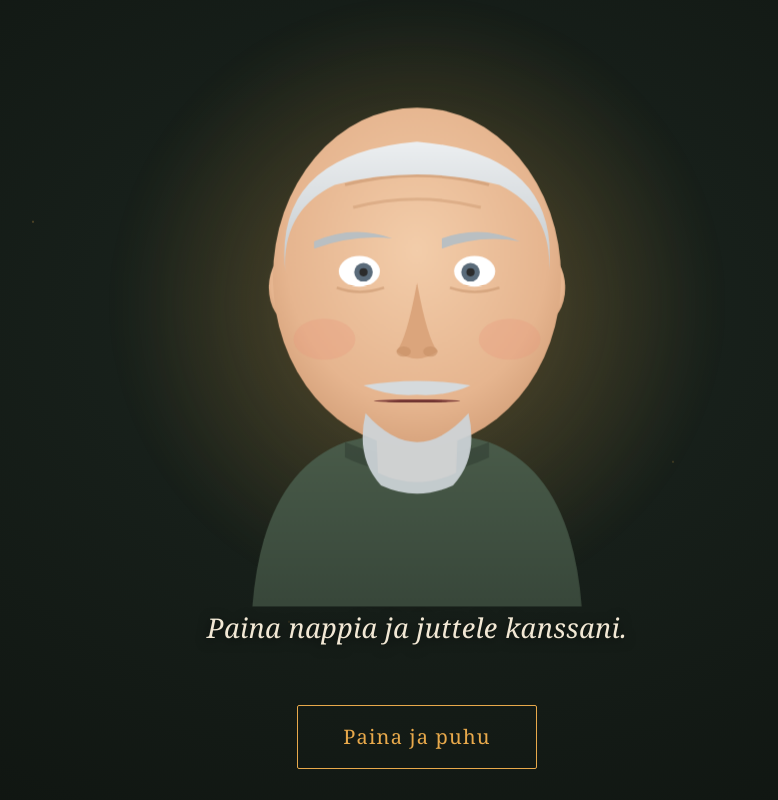
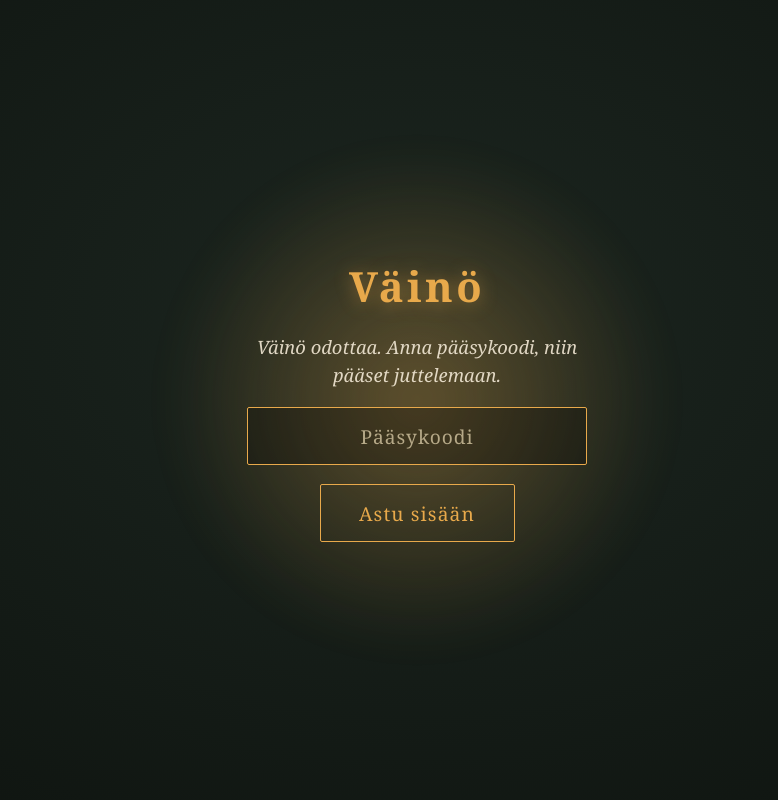
Before and after one commit to JariCode/vainoai, a React (Vite) app in the folder frontendvainoai/: page / in a window 1280 px wide. Shown: the whole page, without its empty margins (223-1001 px from the left). Built offline with nearby package versions, Linux system fonts and the light colour scheme.

Commit message:
Lisätty pääsykoodi ja sen muistaminen sessionStorageen

```diff
--- a/frontendvainoai/src/App.jsx
+++ b/frontendvainoai/src/App.jsx
@@ -1,9 +1,11 @@
 import { useState, useRef, useCallback } from 'react'
 import Vaino from './components/Vaino'
+import Paasyportti from './components/Paasyportti'
 import { aanitaJaTunnista } from './utils/puheentunnistus'
 import './App.css'
 
 function App() {
+  const [paasykoodi, setPaasykoodi] = useState(() => sessionStorage.getItem('vaino-koodi'))
   const [tila, setTila] = useState('odottaa')
   const [teksti, setTeksti] = useState('Paina nappia ja juttele kanssani.')
   const [suunAvaus, setSuunAvaus] = useState(0)
@@ -35,18 +37,21 @@ function App() {
   const aloitaPuhuminen = useCallback(async () => {
     setTila('kuuntelee')
     try {
-      const puhe = await aanitaJaTunnista()
+      const puhe = await aanitaJaTunnista(paasykoodi)
       await kasitteleKayttajanPuhe(puhe)
     } catch (e) {
       console.error(e)
       setTila('odottaa')
     }
-  }, [kasitteleKayttajanPuhe])
+  }, [kasitteleKayttajanPuhe, paasykoodi])
 
   const haeVastaus = async (viestit) => {
     const r = await fetch('/api/keskustele', {
       method: 'POST',
-      headers: { 'Content-Type': 'application/json' },
+      headers: {
+        'Content-Type': 'application/json',
+        'x-paasykoodi': paasykoodi,
+      },
       body: JSON.stringify({ viestit }),
     })
     const data = await r.json()
@@ -56,7 +61,10 @@ function App() {
   const puhu = async (sanat) => {
     const r = await fetch('/api/puhu', {
       method: 'POST',
-      headers: { 'Content-Type': 'application/json' },
+      headers: {
+        'Content-Type': 'application/json',
+        'x-paasykoodi': paasykoodi,
+      },
       body: JSON.stringify({ teksti: sanat }),
     })
     const audioData = await r.arrayBuffer()
@@ -113,6 +121,18 @@ function App() {
     })
   }
 
+  // Ennen koodin syöttöä näytetään pääsyportti
+  if (!paasykoodi) {
+    return (
+      <Paasyportti
+        onAvattu={(koodi) => {
+          sessionStorage.setItem('vaino-koodi', koodi)
+          setPaasykoodi(koodi)
+        }}
+      />
+    )
+  }
+
   return (
     <div className="vaino-sivu">
       <Vaino tila={tila} suunAvaus={suunAvaus} />
--- /dev/null
+++ b/frontendvainoai/src/components/Paasyportti.css
@@ -0,0 +1,114 @@
+.portti-sivu {
+  position: relative;
+  height: 100vh;
+  display: flex;
+  align-items: center;
+  justify-content: center;
+  overflow: hidden;
+}
+
+.portti-sivu::before {
+  content: '';
+  position: absolute;
+  top: 50%;
+  left: 50%;
+  width: 520px;
+  height: 520px;
+  transform: translate(-50%, -50%);
+  background: radial-gradient(circle, var(--kynttila-hehku) 0%, transparent 68%);
+  filter: blur(24px);
+  animation: lepatus 5s ease-in-out infinite;
+  pointer-events: none;
+}
+
+@keyframes lepatus {
+  0%, 100% { opacity: 0.7; transform: translate(-50%, -50%) scale(1); }
+  50% { opacity: 1; transform: translate(-50%, -50%) scale(1.05); }
+}
+
+.portti-laatikko {
+  position: relative;
+  z-index: 1;
+  display: flex;
+  flex-direction: column;
+  align-items: center;
+  gap: 1.2rem;
+  padding: 3rem 2.5rem;
+  max-width: 420px;
+  width: 90%;
+  text-align: center;
+}
+
+.portti-otsikko {
+  font-family: 'Georgia', serif;
+  font-size: 2.6rem;
+  letter-spacing: 0.08em;
+  color: var(--kynttila);
+  margin: 0;
+  text-shadow: 0 2px 18px var(--kynttila-hehku);
+}
+
+.portti-teksti {
+  font-family: 'Georgia', serif;
+  font-style: italic;
+  font-size: 1.15rem;
+  line-height: 1.5;
+  color: var(--teksti);
+  opacity: 0.9;
+  margin: 0;
+}
+
+.portti-kentta {
+  width: 100%;
+  padding: 0.9rem 1.1rem;
+  font-size: 1.2rem;
+  font-family: 'Georgia', serif;
+  text-align: center;
+  letter-spacing: 0.15em;
+  background: rgba(0, 0, 0, 0.25);
+  border: 1.5px solid var(--teksti-himmea);
+  border-radius: 2px;
+  color: var(--teksti);
+  outline: none;
+  transition: border-color 0.25s;
+}
+
+.portti-kentta:focus {
+  border-color: var(--kynttila);
+}
+
+.portti-kentta::placeholder {
+  color: var(--teksti-himmea);
+  letter-spacing: 0.05em;
+}
+
+.portti-nappi {
+  font-family: 'Georgia', serif;
+  font-size: 1.2rem;
+  letter-spacing: 0.06em;
+  padding: 0.9rem 2.4rem;
+  border: 1.5px solid var(--kynttila);
+  border-radius: 2px;
+  background: transparent;
+  color: var(--kynttila);
+  cursor: pointer;
+  transition: all 0.25s ease;
+}
+
+.portti-nappi:hover:not(:disabled) {
+  background: var(--kynttila);
+  color: var(--yo-ala);
+  box-shadow: 0 0 30px var(--kynttila-hehku);
+}
+
+.portti-nappi:disabled {
+  opacity: 0.55;
+  cursor: default;
+}
+
+.portti-virhe {
+  color: #e0937a;
+  font-family: 'Georgia', serif;
+  font-size: 1rem;
+  margin: 0;
+}
--- /dev/null
+++ b/frontendvainoai/src/components/Paasyportti.jsx
@@ -0,0 +1,63 @@
+import { useState } from 'react'
+import './Paasyportti.css'
+
+// Pääsyportti: kysyy pääsykoodin ennen kuin Väinö tulee näkyviin.
+// Kun koodi on oikein, se välitetään ylös (onAvattu) ja tallennetaan
+// pyyntöjen otsakkeeseen.
+function Paasyportti({ onAvattu }) {
+  const [koodi, setKoodi] = useState('')
+  const [virhe, setVirhe] = useState('')
+  const [tarkistaa, setTarkistaa] = useState(false)
+
+  const tarkista = async () => {
+    if (!koodi.trim()) return
+    setTarkistaa(true)
+    setVirhe('')
+    try {
+      const r = await fetch('/api/tarkista', {
+        method: 'POST',
+        headers: {
+          'Content-Type': 'application/json',
+          'x-paasykoodi': koodi.trim(),
+        },
+      })
+      if (r.ok) {
+        onAvattu(koodi.trim())
+      } else {
+        setVirhe('Koodi ei täsmää. Yritä uudelleen.')
+      }
+    } catch {
+      setVirhe('Yhteys ei toiminut. Yritä hetken kuluttua.')
+    } finally {
+      setTarkistaa(false)
+    }
+  }
+
+  const painallus = (e) => {
+    if (e.key === 'Enter') tarkista()
+  }
+
+  return (
+    <div className="portti-sivu">
+      <div className="portti-laatikko">
+        <h1 className="portti-otsikko">Väinö</h1>
+        <p className="portti-teksti">Väinö odottaa. Anna pääsykoodi, niin pääset juttelemaan.</p>
+        <input
+          className="portti-kentta"
+          type="password"
+          value={koodi}
+          onChange={(e) => setKoodi(e.target.value)}
+          onKeyDown={painallus}
+          placeholder="Pääsykoodi"
+          autoFocus
+        />
+        <button className="portti-nappi" onClick={tarkista} disabled={tarkistaa}>
+          {tarkistaa ? 'Hetkinen…' : 'Astu sisään'}
+        </button>
+        {virhe && <p className="portti-virhe">{virhe}</p>}
+      </div>
+    </div>
+  )
+}
+
+export default Paasyportti
--- a/frontendvainoai/src/utils/puheentunnistus.js
+++ b/frontendvainoai/src/utils/puheentunnistus.js
@@ -6,14 +6,13 @@ const HILJAISUUS_MS = 2000      // kuinka pitkä tauko lopettaa äänityksen
 const HILJAISUUS_RAJA = 8       // äänenvoimakkuuden kynnys (0–255), alle tämän = hiljaisuus
 const MAKSIMI_MS = 20000        // varmuusraja: äänitys ei jatku loputtomiin
 
-export function aanitaJaTunnista() {
+export function aanitaJaTunnista(paasykoodi) {
   return new Promise((resolve, reject) => {
     if (!navigator.mediaDevices || !window.MediaRecorder) {
       reject(new Error('Selaimesi ei tue äänen nauhoitusta.'))
       return
     }
 
-    // Paremmat laatuasetukset parantavat tunnistustarkkuutta
     navigator.mediaDevices.getUserMedia({
       audio: {
         echoCancellation: true,
@@ -21,8 +20,6 @@ export function aanitaJaTunnista() {
         autoGainControl: true,
       },
     }).then((stream) => {
-      // Valitaan nauhoitusmuoto: webm/opus jos selain tukee (Chrome ja Firefox
-      // tukevat molemmat). Yhtenäinen muoto parantaa tunnistusta.
       let recorderOptions = {}
       if (MediaRecorder.isTypeSupported('audio/webm;codecs=opus')) {
         recorderOptions = { mimeType: 'audio/webm;codecs=opus' }
@@ -35,7 +32,6 @@ export function aanitaJaTunnista() {
       let hiljaisuusAjastin = null
       let maksimiAjastin = null
 
-      // Äänenvoimakkuuden seuranta hiljaisuuden tunnistukseen
       const audioCtx = new AudioContext()
       const lahde = audioCtx.createMediaStreamSource(stream)
       const analyser = audioCtx.createAnalyser()
@@ -82,7 +78,6 @@ export function aanitaJaTunnista() {
         }
 
         try {
-          // Muunnetaan ääni base64 data-URL:ksi (toimii myös Firefoxissa)
           const dataUrl = await new Promise((res2, rej2) => {
             const reader = new FileReader()
             reader.onload = () => res2(reader.result)
@@ -92,7 +87,10 @@ export function aanitaJaTunnista() {
 
           const r = await fetch('/api/tunnista', {
             method: 'POST',
-            headers: { 'Content-Type': 'application/json' },
+            headers: {
+              'Content-Type': 'application/json',
+              'x-paasykoodi': paasykoodi,
+            },
             body: JSON.stringify({ audio: dataUrl }),
           })
           const tulos = await r.json()
```
Also changed, not shown: 1 other file (tests, documents, lock files or other folders).
